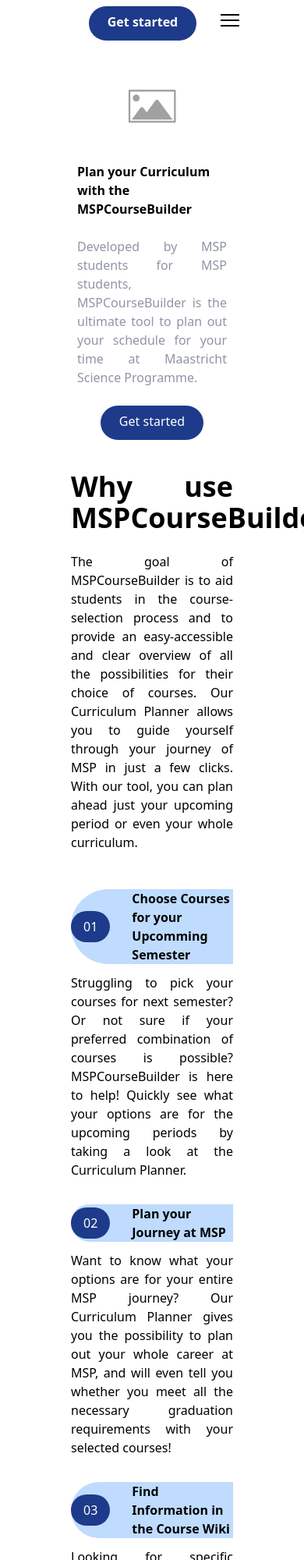
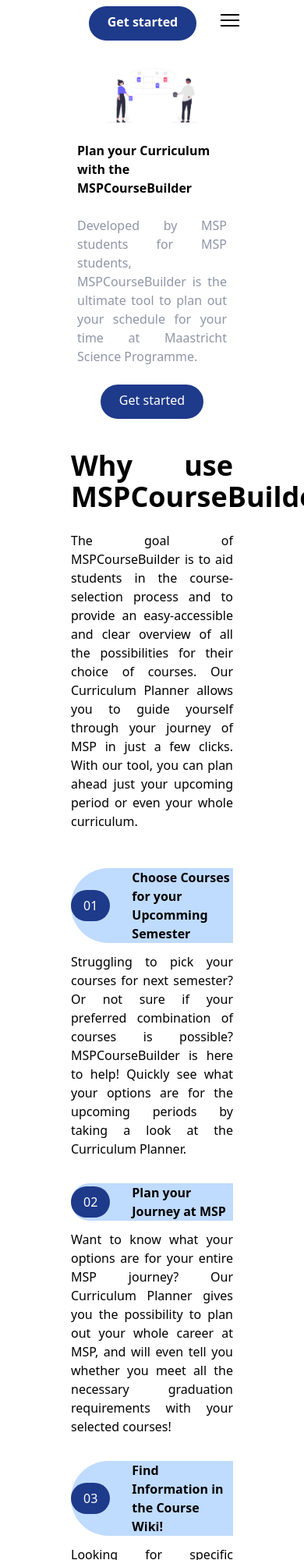
Before and after one commit to kelly2110/updated-landing-page, a website: page index.html in a window 390 px wide. Shown: the top 2000 px of the page at 78% size. Drawn offline with Linux system fonts and the light colour scheme.

Commit message:
Added Image

```diff
--- a/index.html
+++ b/index.html
@@ -63,12 +63,14 @@
                         >Get started</a
                    >
                 </div>
-            </div class ="md:w-1/2">
-            <img class = "scale-120" src="images/download.png" alt="">
-            <div>
+            </div>
 
+            <div class="md:w-1/2">
+                <img class = "mx-auto scale-75" src="images/solution.png" alt="">
             </div>
+
         </div>
+
     </section>
     <section id="features">
         <div class="container flex flex-col px-4 mx-auto mt-10 mb-10 space-y-12 md:space-y-0 md:flex-row">
@@ -133,7 +135,7 @@
                                 03
                             </div>
                             <h3 class="text-base font-bold md:mb-4 md:hidden">
-                                Find Information in the Course Wiki
+                                Find Information in the Course Wiki!
                             </h3>
                         </div>
                     </div>
```
Also changed, not shown: css/main.css, images/random.svg (added), images/solution.png (added).
